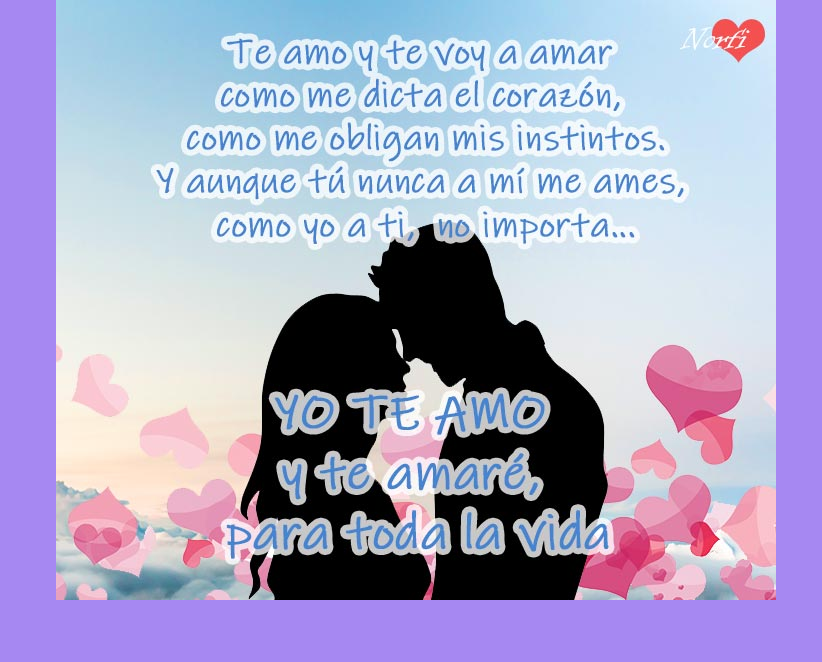
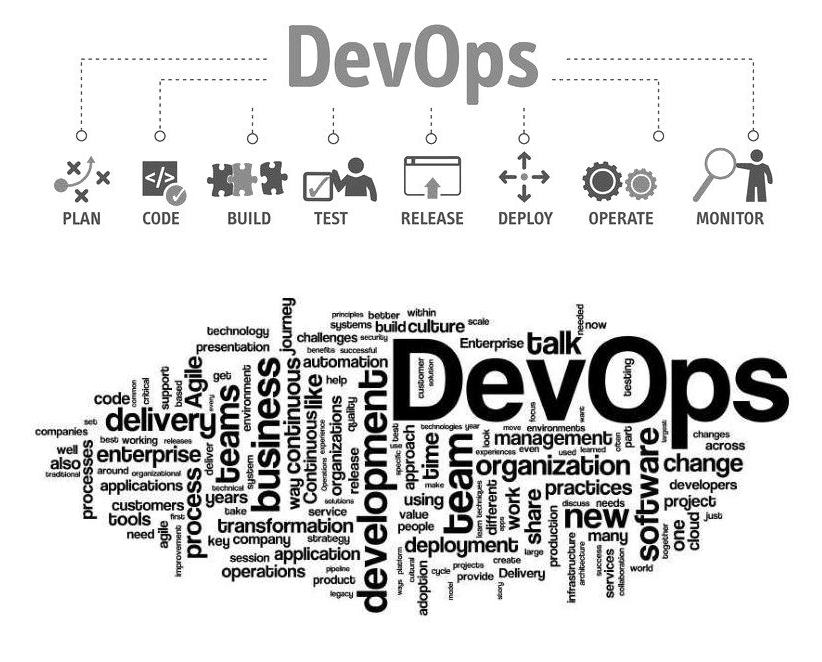
Before and after one commit to Jeferson120399/devops, a website: page public/index.html in a window 1280 px wide. Shown: the whole page, without its empty margins (224-1046 px from the left). Drawn offline with Linux system fonts and the light colour scheme.

Commit message:
Se  realiza commit  a el index definitivo

```diff
--- a/app.js
+++ b/app.js
@@ -7,7 +7,7 @@ app.use(router);
 
 /*Indica a 'express' que en la carpeta 'public' se
 existen los archivos estáticos cuando solicita '/app' (Ej: localhost:3000/app) */
-app.use('/app', express.static('public'));
+app.use('/devops', express.static('public'));
 
 //cada vez que se ingrese a cualquier sitios se ejecutará
 //lo que está dentro de la función anónima que está como parámetro
--- a/public/css/styles.css
+++ b/public/css/styles.css
@@ -1,5 +1,5 @@
 body {
-    background-color: rgb(166, 136, 242);
+    background-color: rgb(255, 255, 255);
     margin: auto 0;
     text-align: center;
   }
--- a/public/index.html
+++ b/public/index.html
@@ -9,6 +9,7 @@
   <!-- <script src="main.js"></script> -->
 </head>
 <body >
-    <img src="img/teamo.jpeg" alt="teamo">
+    <img src="img/devops.jpg" alt="devops">
+    <img src="img/devops2.jpg" alt="devops2">
 </body>
 </html>
```
Also changed, not shown: public/img/devops.jpg (added), public/img/devops2.jpg (added).
